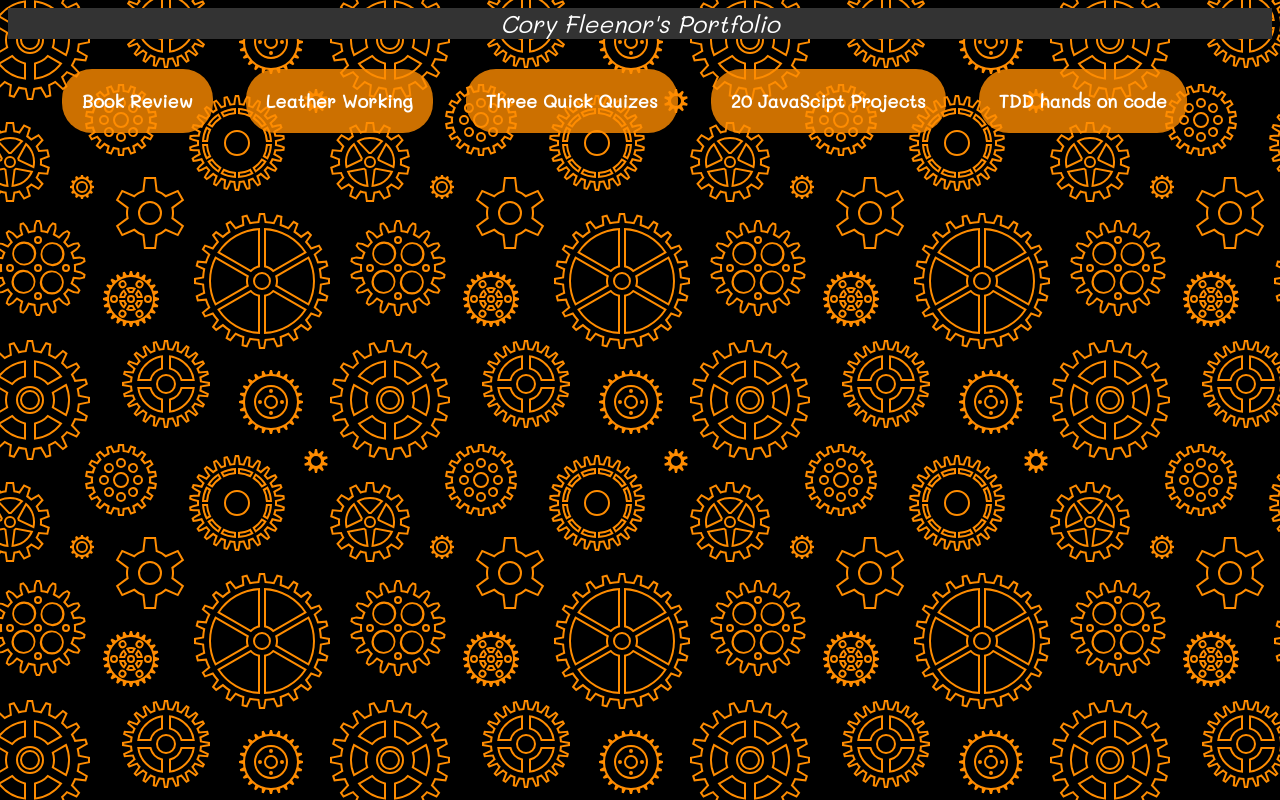
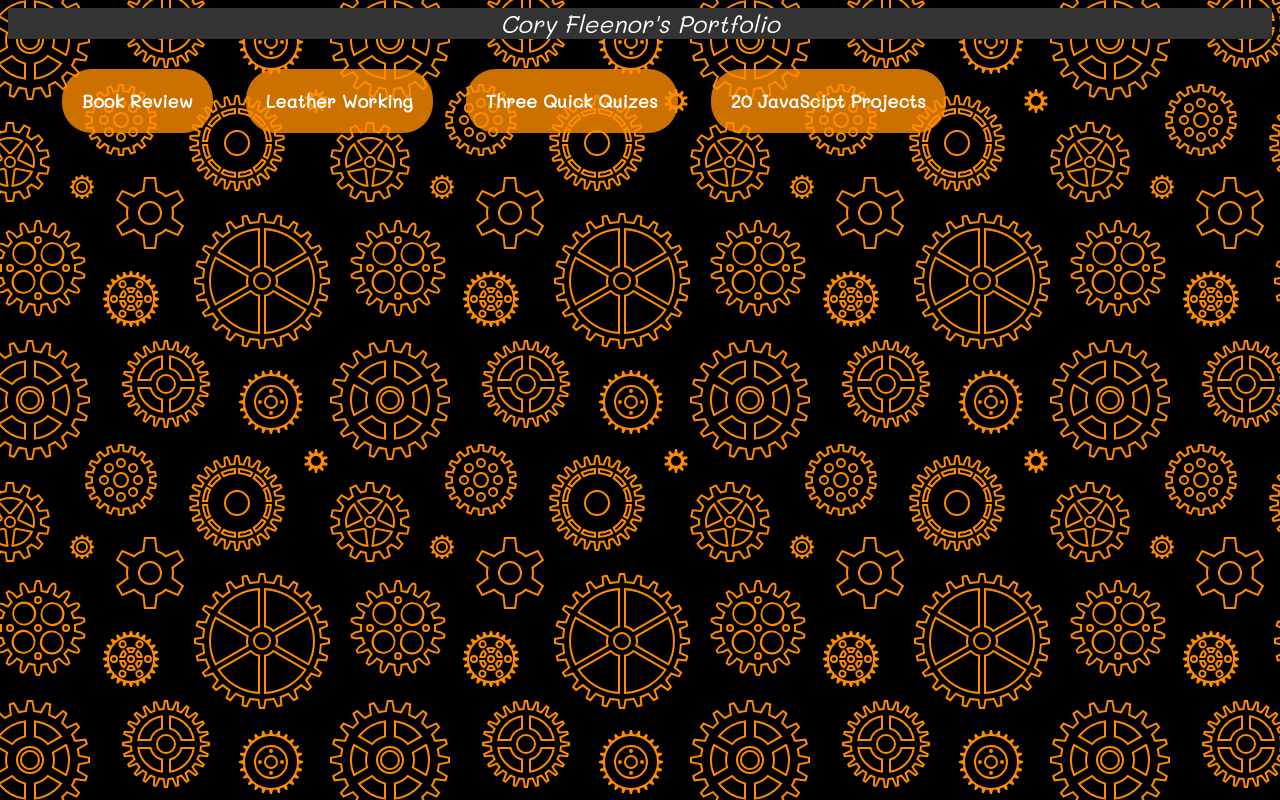
Before and after one commit to CoryFleenor/interactive.project, a plain HTML site: page index.html in a window 1280 px wide. Drawn offline with Linux system fonts and the light colour scheme.

Commit message:
fixed index.html

```diff
--- a/index.html
+++ b/index.html
@@ -21,9 +21,6 @@
         <li>
           <a class="item" href="JS Course/index.html">20 JavaScipt Projects</a>
         </li>
-        <li>
-          <a href="Test Driven Development/" class="item">TDD hands on code</a>
-        </li>
       </ul>
     </div>
   </body>
```
